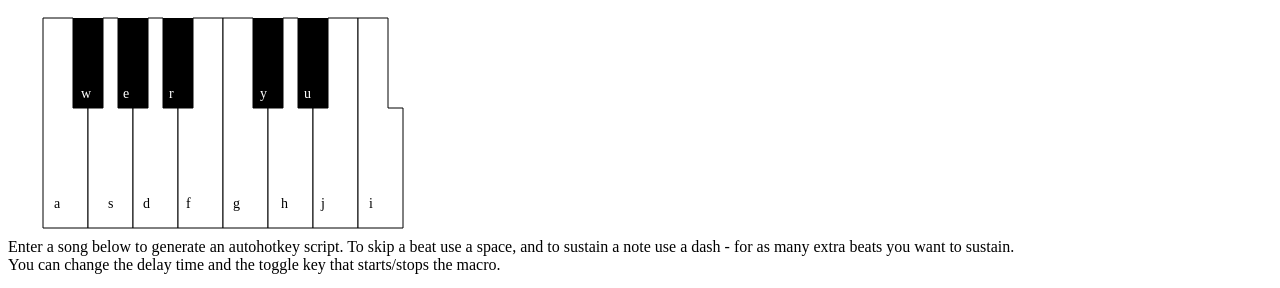
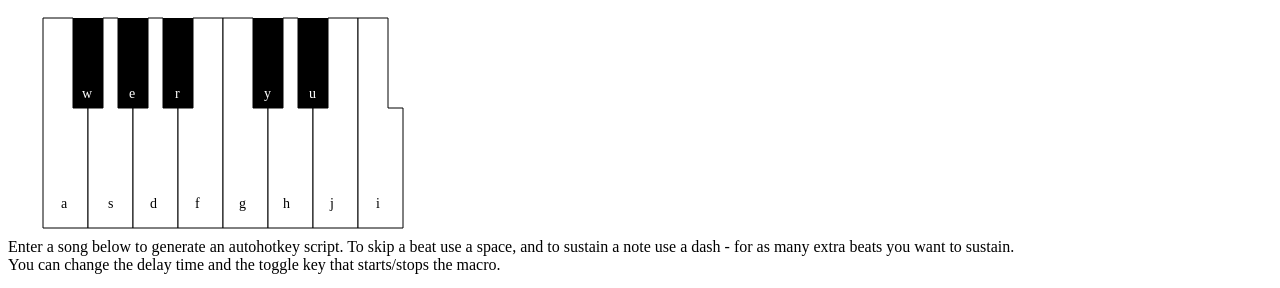
Before and after one commit to Knar33/AtlasMusicGenerator, a plain HTML site: page index.html in a window 1280 px wide. Shown: the top 288 px of the page. Drawn offline with nearby package versions, Linux system fonts and the light colour scheme; no server answers.

Commit message:
Moved keys around

```diff
--- a/index.html
+++ b/index.html
@@ -30,19 +30,19 @@
         <polygon onclick="piano['j'].play()" points="305,100 320,100 320,10 350,10 350,220 305,220 305,100" class="white" data-key="89" id="key5"/>
         <polygon onclick="piano['i'].play()" points="350,10 380,10 380,100 395,100 395,220 350,220 350,10" class="white" data-key="85" id="key5"/>
 
-        <text onclick="piano['a'].play()" x="46" y="200" font-size="14" fill="black">a</text>
-        <text onclick="piano['w'].play()" x="73" y="90" font-size="14" fill="white">w</text>
+        <text onclick="piano['a'].play()" x="53" y="200" font-size="14" fill="black">a</text>
+        <text onclick="piano['w'].play()" x="74" y="90" font-size="14" fill="white">w</text>
         <text onclick="piano['s'].play()" x="100" y="200" font-size="14" fill="black">s</text>
-        <text onclick="piano['e'].play()" x="115" y="90" font-size="14" fill="white">e</text>
-        <text onclick="piano['d'].play()" x="135" y="200" font-size="14" fill="black">d</text>
-        <text onclick="piano['r'].play()" x="161" y="90" font-size="14" fill="white">r</text>
-        <text onclick="piano['f'].play()" x="178" y="200" font-size="14" fill="black">f</text>
-        <text onclick="piano['g'].play()" x="225" y="200" font-size="14" fill="black">g</text>
-        <text onclick="piano['y'].play()" x="252" y="90" font-size="14" fill="white">y</text>
-        <text onclick="piano['h'].play()" x="273" y="200" font-size="14" fill="black">h</text>
-        <text onclick="piano['u'].play()" x="296" y="90" font-size="14" fill="white">u</text>
-        <text onclick="piano['j'].play()" x="313" y="200" font-size="14" fill="black">j</text>
-        <text onclick="piano['i'].play()" x="361" y="200" font-size="14" fill="black">i</text>
+        <text onclick="piano['e'].play()" x="121" y="90" font-size="14" fill="white">e</text>
+        <text onclick="piano['d'].play()" x="142" y="200" font-size="14" fill="black">d</text>
+        <text onclick="piano['r'].play()" x="167" y="90" font-size="14" fill="white">r</text>
+        <text onclick="piano['f'].play()" x="187" y="200" font-size="14" fill="black">f</text>
+        <text onclick="piano['g'].play()" x="231" y="200" font-size="14" fill="black">g</text>
+        <text onclick="piano['y'].play()" x="256" y="90" font-size="14" fill="white">y</text>
+        <text onclick="piano['h'].play()" x="275" y="200" font-size="14" fill="black">h</text>
+        <text onclick="piano['u'].play()" x="301" y="90" font-size="14" fill="white">u</text>
+        <text onclick="piano['j'].play()" x="322" y="200" font-size="14" fill="black">j</text>
+        <text onclick="piano['i'].play()" x="368" y="200" font-size="14" fill="black">i</text>
     </svg><br>
 
     Enter a song below to generate an autohotkey script. To skip a beat use a space, and to sustain a note use a dash - for as many extra beats you want to sustain. <br>
```
